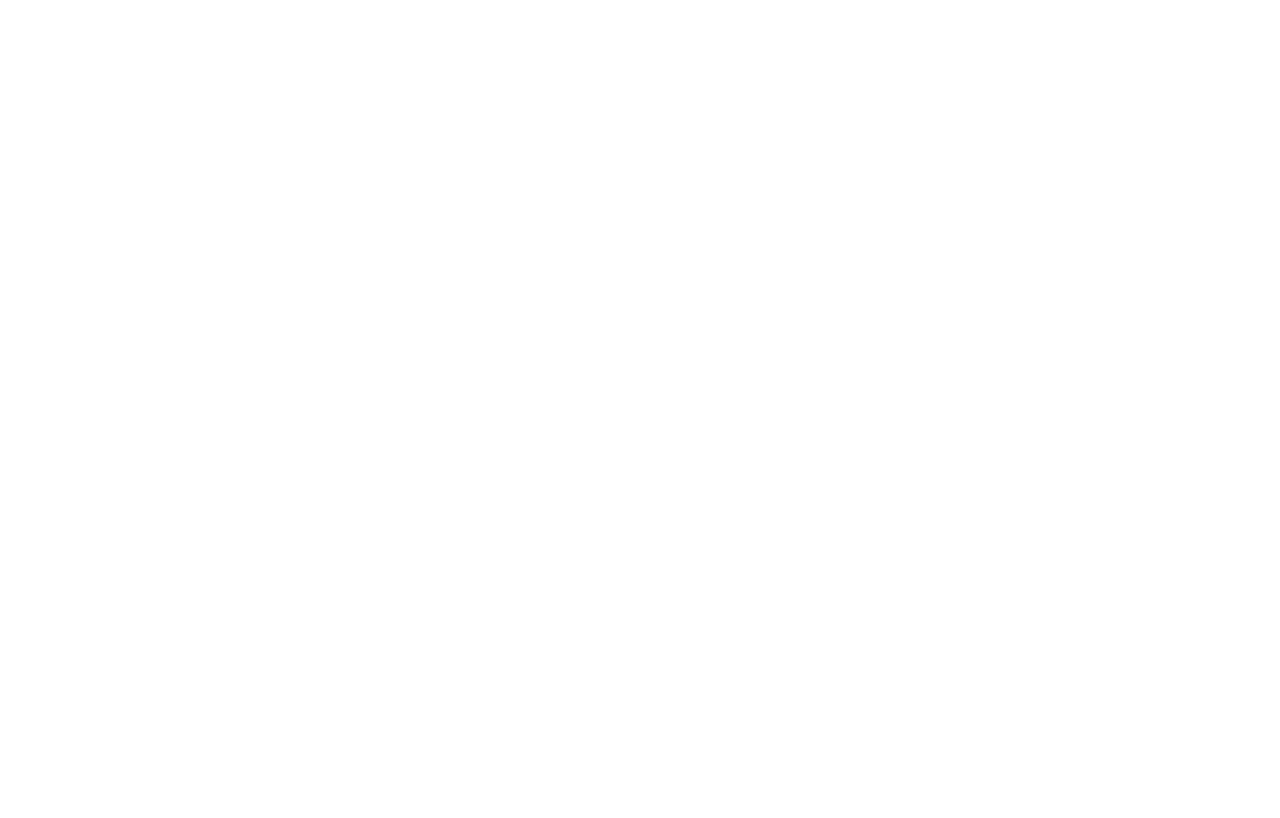
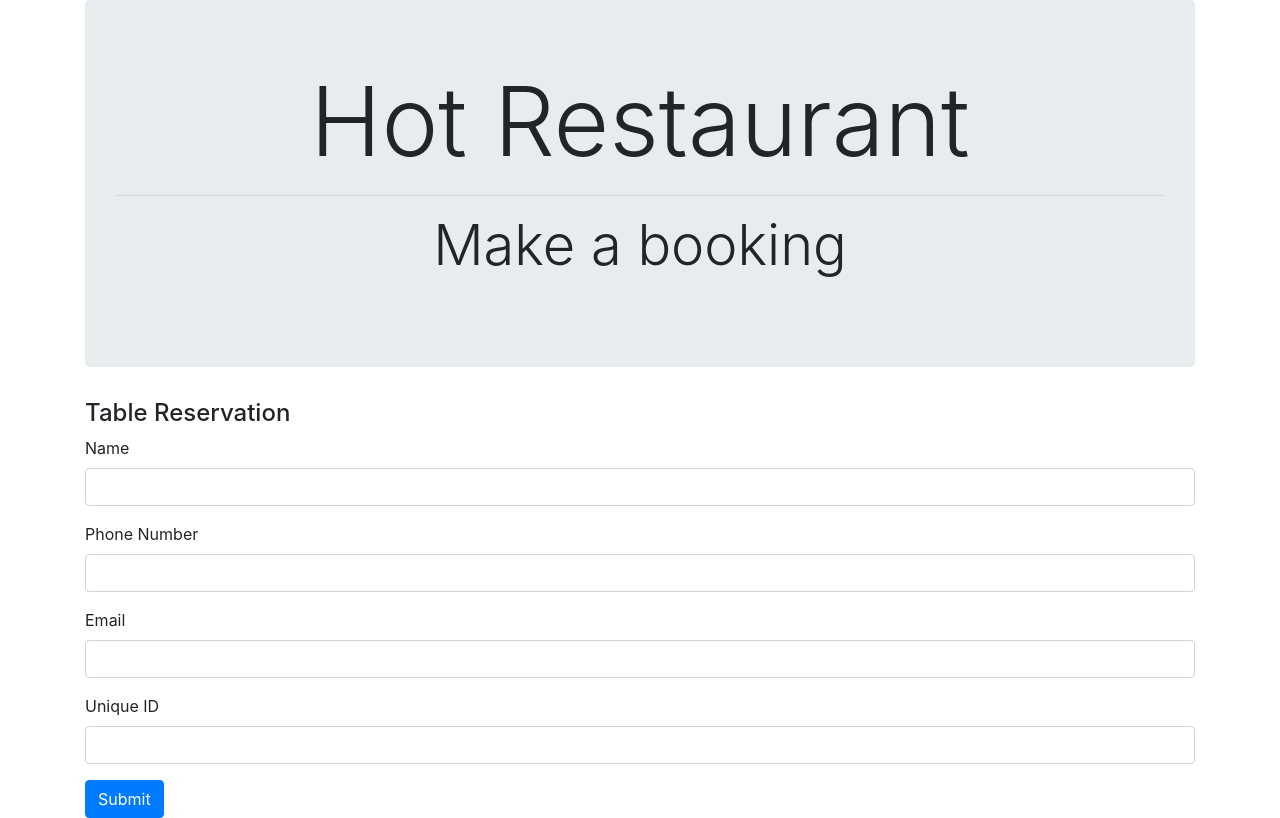
Before and after one commit to tallglassof-milkjake/hot_restaurant, a website: page reserve.html in a window 1280 px wide. Drawn offline with nearby package versions, Linux system fonts and the light colour scheme.

Commit message:
adding html for reservations

```diff
--- a/reserve.html
+++ b/reserve.html
@@ -9,6 +9,55 @@
     <script src="https://kit.fontawesome.com/b86300fd7f.js" crossorigin="anonymous"></script>
 </head>
 <body>
+    <div class="container">
+        <div class="jumbotron text-center">
+            <h1 class="display-1">Hot Restaurant</h1>
+            <hr>
+            <h2 class="display-4 pb-3">Make a booking</h2>
+
+
+        </div>
+        <div class="row">
+			<div class="col-lg-12">
+
+				<!-- Reservation Page -->
+				<div class="panel panel-default">
+					<div class="panel-heading">
+						<h4 class="panel-title">Table Reservation</h4>
+					</div>
+					<div class="panel-body">
+
+						<form role="form">
+
+							<div class="form-group">
+								<label for="">Name</label>
+								<input type="text" class="form-control" id="reserve_name">
+							</div>
+
+							<div class="form-group">
+								<label for="">Phone Number</label>
+								<input type="text" class="form-control" id="reserve_phone">
+							</div>
+
+							<div class="form-group">
+								<label for="">Email</label>
+								<input type="text" class="form-control" id="reserve_email">
+							</div>
+
+							<div class="form-group">
+								<label for="">Unique ID</label>
+								<input type="text" class="form-control" id="reserve_uniqueID">
+							</div>
+
+							<button type="submit" class="btn btn-primary submit">Submit</button>
+						</form>
+
+					</div>
+				</div>
+
+			</div>
+		</div>
+    </div>
 
 
     <script src="https://code.jquery.com/jquery-3.5.1.slim.min.js" integrity="sha384-DfXdz2htPH0lsSSs5nCTpuj/zy4C+OGpamoFVy38MVBnE+IbbVYUew+OrCXaRkfj" crossorigin="anonymous"></script>
```
Also changed, not shown: tables.html (+11 -2 lines).
